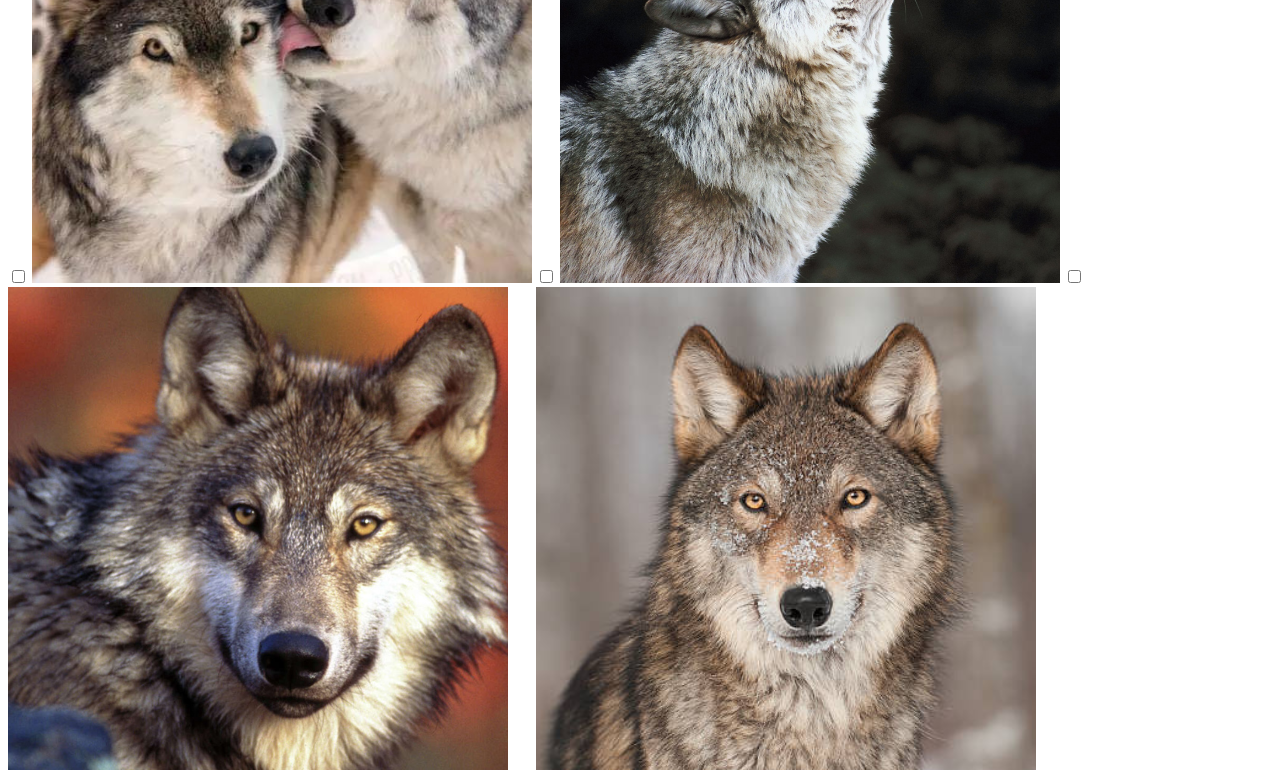
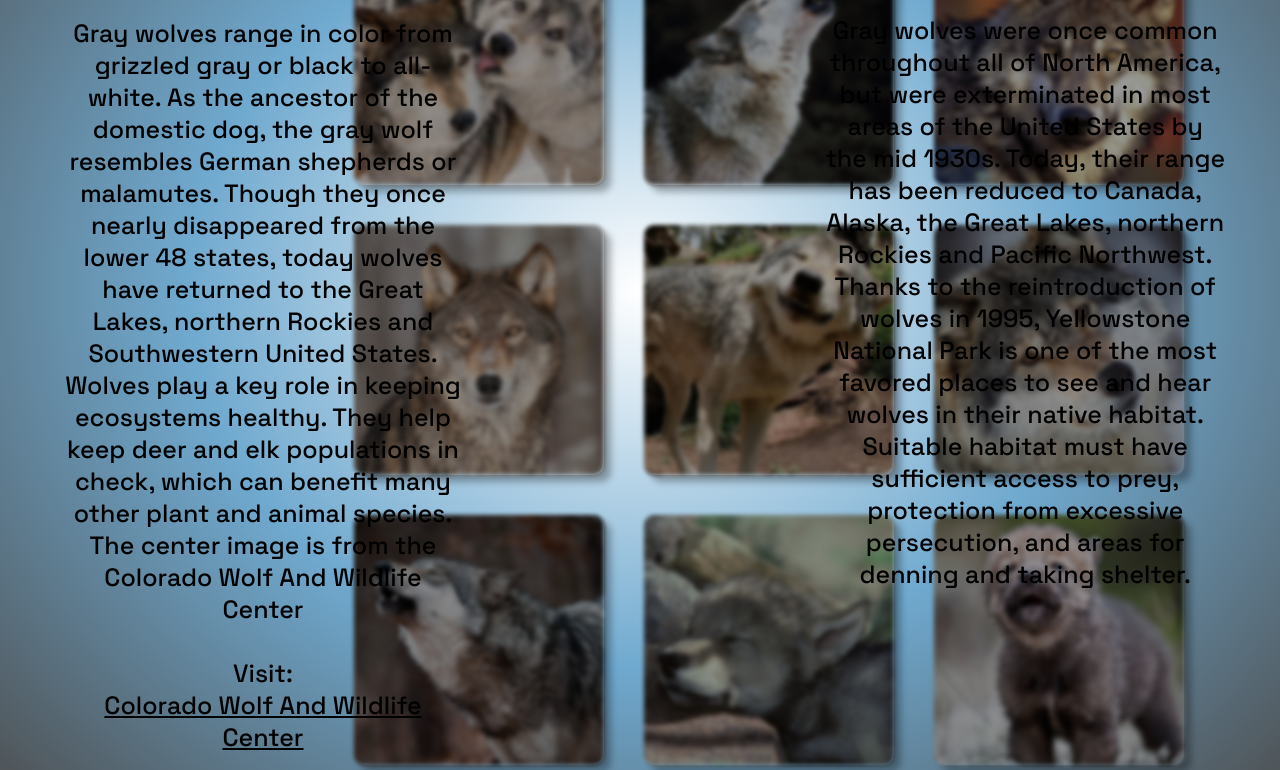
Before and after one commit to AvarageCodeEnjoyer/Wolf-Photo-Album, a plain HTML site: page index.html in a window 1280 px wide. Shown: the part 243-1013 px from the top of the page. Drawn offline with Linux system fonts and the light colour scheme; the site is published under a folder, as on GitHub Pages, so addresses that start at the root find nothing.

Commit message:
Update index.html

```diff
--- a/index.html
+++ b/index.html
@@ -5,7 +5,7 @@
     <meta http-equiv="X-UA-Compatible" content="IE=edge">
     <meta name="viewport" content="width=device-width, initial-scale=1.0">
     <title>Photo Album</title>
-    <link href = "/PhotoAlbum2.css" rel = "stylesheet">
+    <link href = "./PhotoAlbum2.css" rel = "stylesheet">
     <link rel="preconnect" href="https://fonts.googleapis.com">
     <link rel="preconnect" href="https://fonts.gstatic.com" crossorigin>
     <link href="https://fonts.googleapis.com/css2?family=Space+Grotesk:wght@300;500&display=swap" rel="stylesheet">
```
